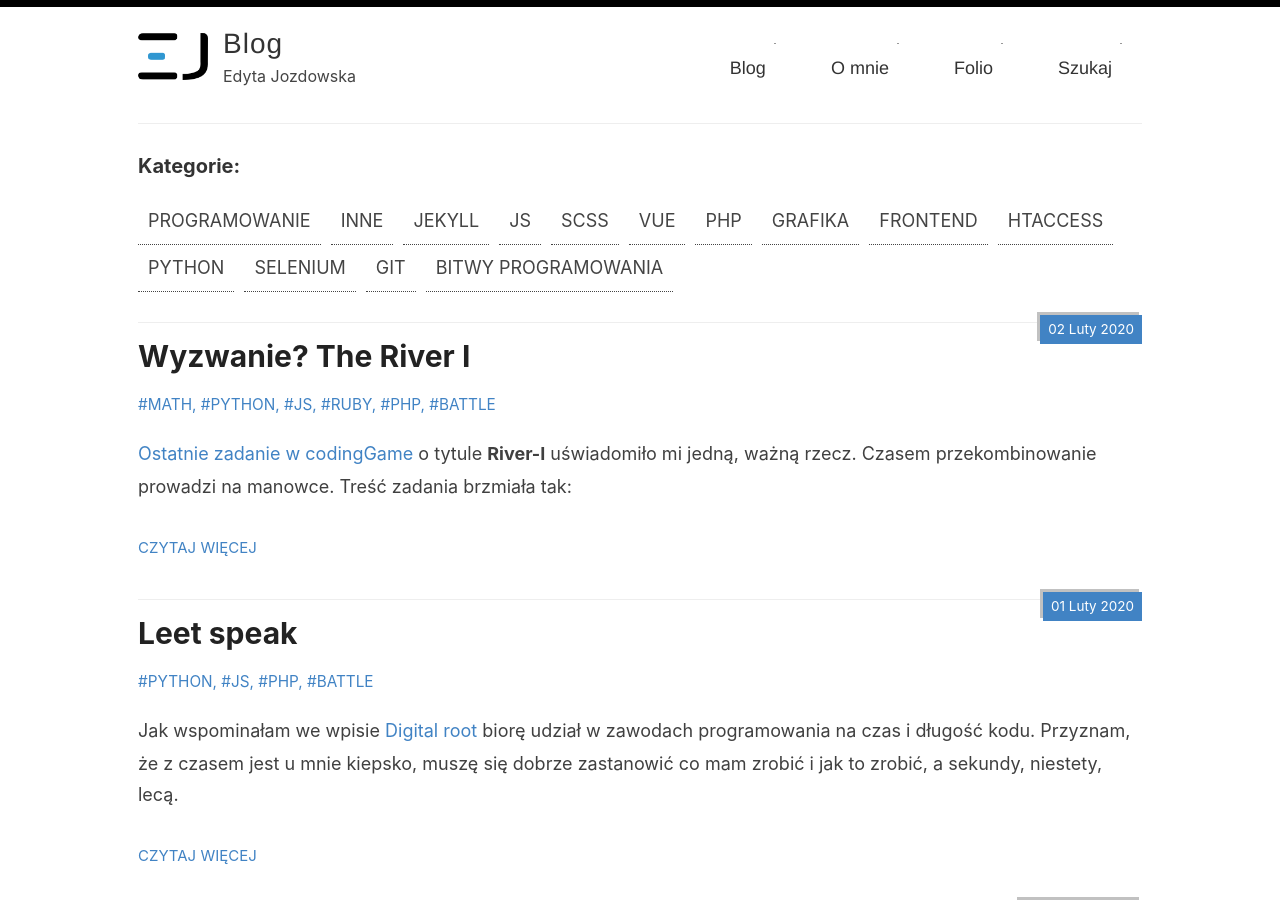
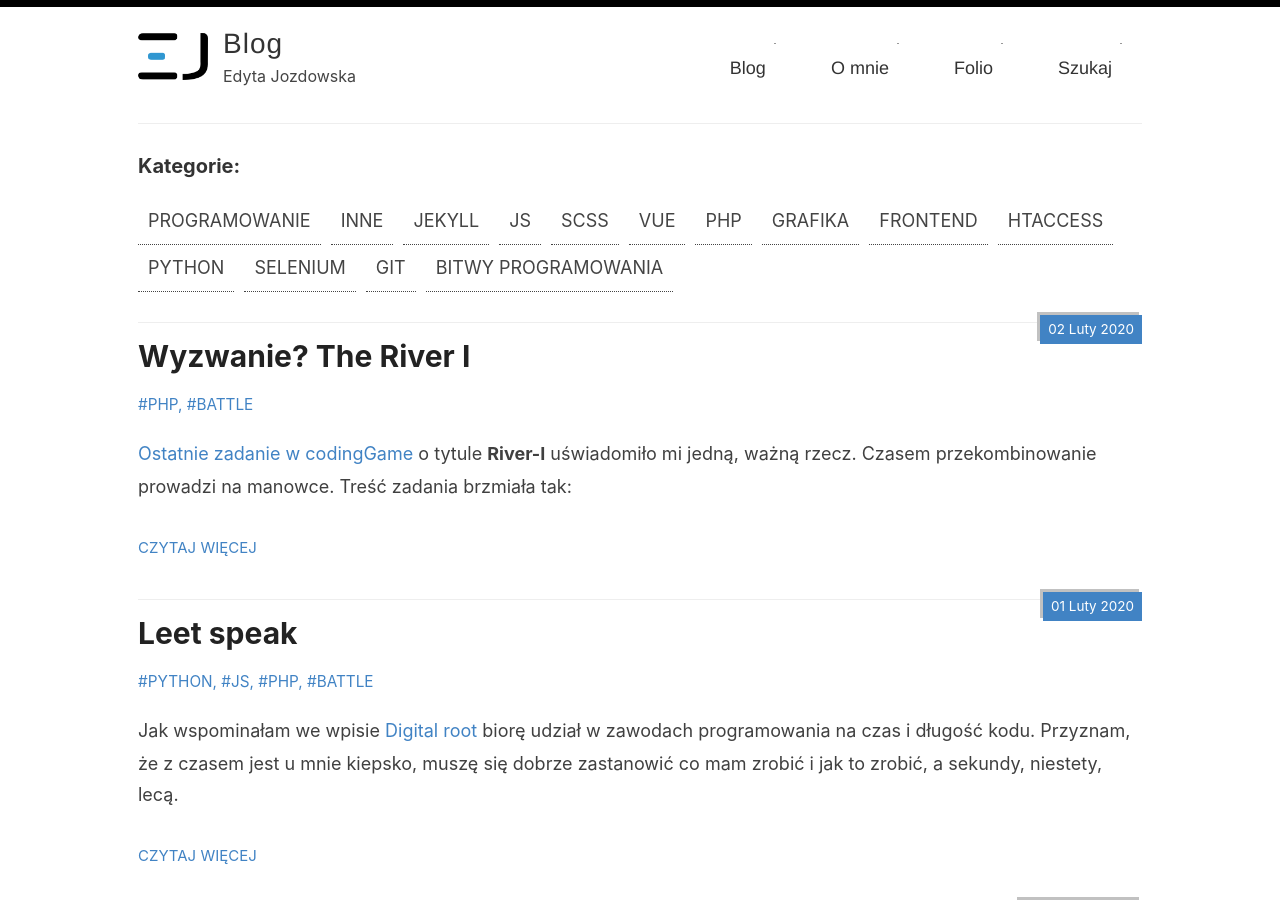
Before and after one commit to xyz-09/blog, a Jekyll site: the page built from index.html, in a window 1280 px wide and 900 px high. Built offline with Jekyll 4.4.1, drawn with Linux system fonts in a browser that asks for light colours; some web fonts are replaced; the list of posts is cut into pages by our own code.

Commit message:
fixes new post

```diff
--- a/_posts/2020-02-02-digital-root-w-praktyce.md
+++ b/_posts/2020-02-02-digital-root-w-praktyce.md
@@ -2,9 +2,9 @@
 layout: post
 title: Wyzwanie? The River I
 date: 2020-02-02 06:03
-category: ['bitwy programowania', 'php', 'js', 'python']
+category: ['bitwy programowania', 'php' ]
 author: Edta Jozdowska
-tags: [math,python,js,ruby,php,battle]
+tags: [php,battle]
 excerpt:
 published: true
 ---
```
